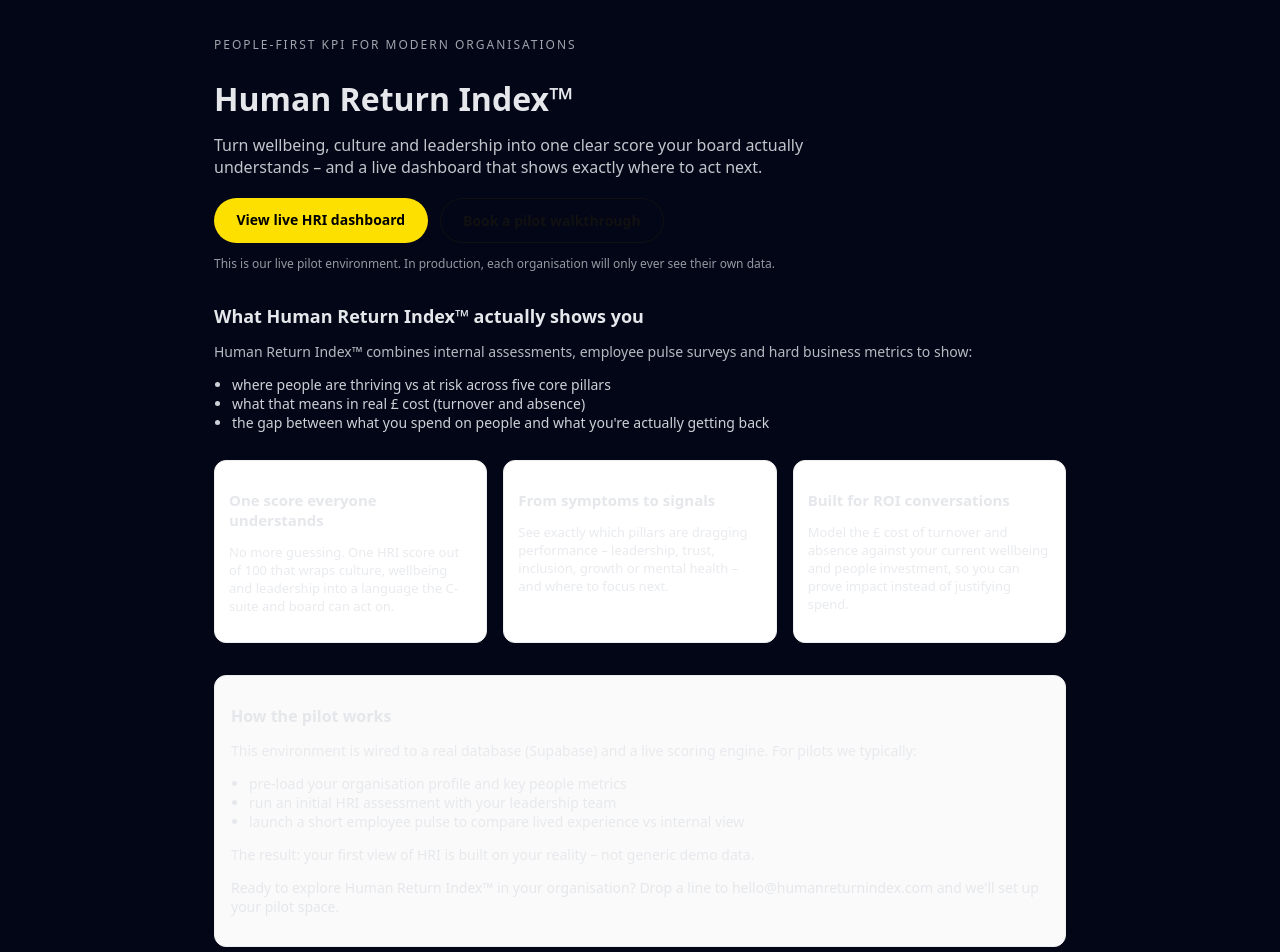
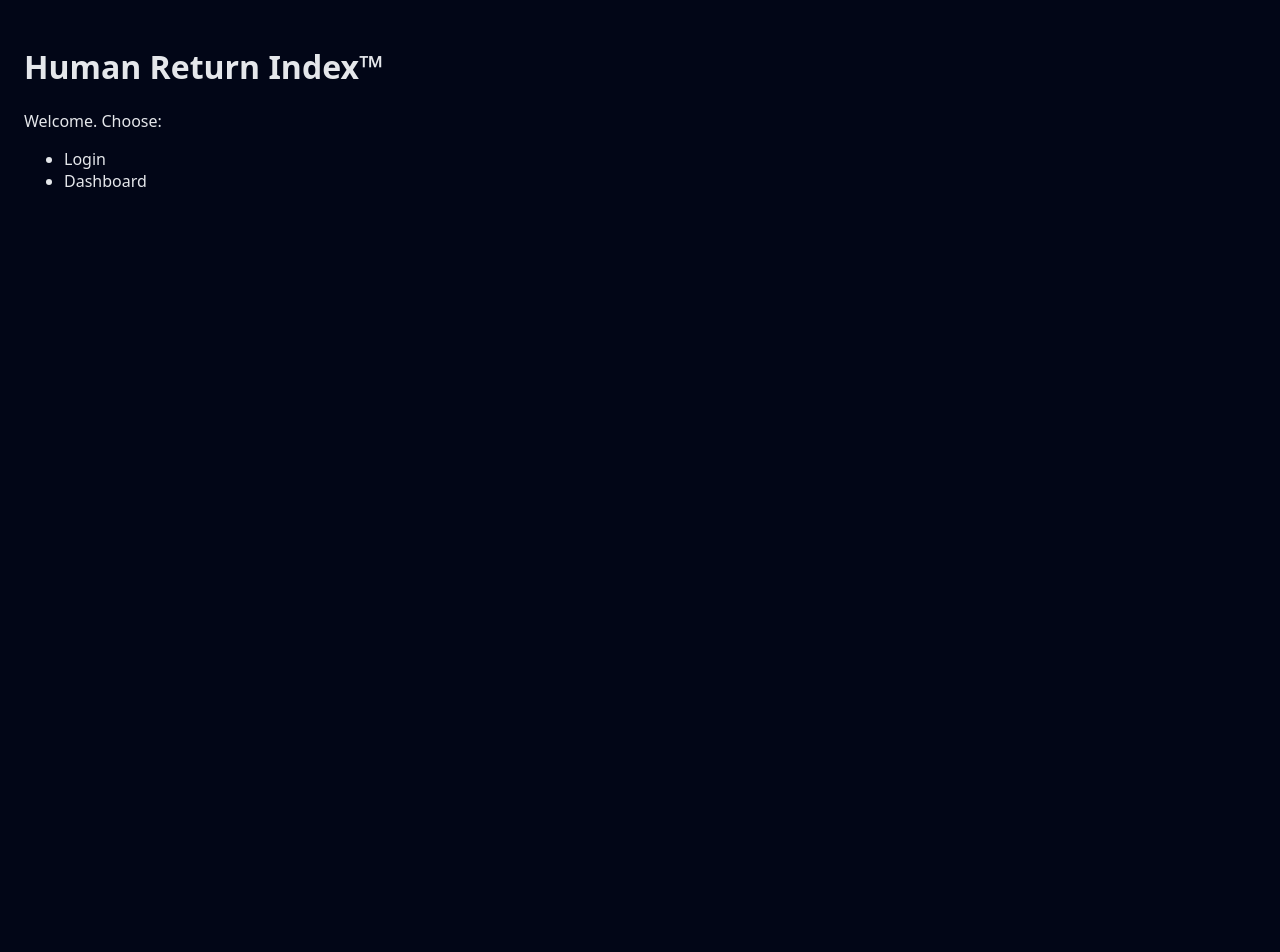
Before and after one commit to KIRSTYHRI/human-return-index, a Next.js app: page / in a window 1280 px wide. Shown: the top 952 px of the page. After the commit the page ends 800 px from the top, so only its background shows below. Built offline with nearby package versions, Linux system fonts and the light colour scheme.

Commit message:
Restore App Router home page

```diff
--- a/src/app/page.jsx
+++ b/src/app/page.jsx
@@ -1,221 +1,14 @@
-export default function HomePage() {
+import Link from "next/link";
+
+export default function Home() {
   return (
-    <main
-      style={{
-        padding: 24,
-        maxWidth: 900,
-        margin: "0 auto",
-        fontFamily: "system-ui",
-      }}
-    >
-      {/* HERO */}
-      <section style={{ marginBottom: 32 }}>
-        <p
-          style={{
-            fontSize: 12,
-            letterSpacing: 2,
-            textTransform: "uppercase",
-            opacity: 0.7,
-            marginBottom: 8,
-          }}
-        >
-          People-first KPI for modern organisations
-        </p>
-
-        <h1
-          style={{
-            fontSize: 32,
-            fontWeight: 800,
-            lineHeight: 1.2,
-            marginBottom: 12,
-          }}
-        >
-          Human Return Index™
-        </h1>
-
-        <p
-          style={{
-            fontSize: 16,
-            opacity: 0.85,
-            marginBottom: 20,
-            maxWidth: 620,
-          }}
-        >
-          Turn wellbeing, culture and leadership into one clear score your board
-          actually understands – and a live dashboard that shows exactly where
-          to act next.
-        </p>
-
-        <div style={{ display: "flex", gap: 12, marginBottom: 12 }}>
-          <a
-            href="/dashboard"
-            style={{
-              display: "inline-block",
-              padding: "0.75rem 1.4rem",
-              borderRadius: 999,
-              backgroundColor: "#fee000",
-              color: "#000",
-              fontWeight: 700,
-              textDecoration: "none",
-              fontSize: 14,
-            }}
-          >
-            View live HRI dashboard
-          </a>
-
-          <a
-            href="mailto:hello@humanreturnindex.com?subject=HRI%20Pilot%20Enquiry"
-            style={{
-              display: "inline-block",
-              padding: "0.75rem 1.4rem",
-              borderRadius: 999,
-              border: "1px solid #111",
-              color: "#111",
-              fontWeight: 600,
-              textDecoration: "none",
-              fontSize: 14,
-            }}
-          >
-            Book a pilot walkthrough
-          </a>
-        </div>
-
-        <p style={{ fontSize: 12, opacity: 0.65 }}>
-          This is our live pilot environment. In production, each organisation
-          will only ever see their own data.
-        </p>
-      </section>
-
-      {/* WHAT HRI SHOWS */}
-      <section style={{ marginBottom: 28 }}>
-        <h2
-          style={{
-            fontSize: 18,
-            fontWeight: 700,
-            marginBottom: 8,
-          }}
-        >
-          What Human Return Index™ actually shows you
-        </h2>
-        <p style={{ fontSize: 14, opacity: 0.8, marginBottom: 12 }}>
-          Human Return Index™ combines internal assessments, employee pulse
-          surveys and hard business metrics to show:
-        </p>
-
-        <ul
-          style={{
-            fontSize: 14,
-            opacity: 0.9,
-            paddingLeft: 18,
-            marginBottom: 8,
-          }}
-        >
-          <li>where people are thriving vs at risk across five core pillars</li>
-          <li>what that means in real £ cost (turnover and absence)</li>
-          <li>
-            the gap between what you spend on people and what you&apos;re
-            actually getting back
-          </li>
-        </ul>
-      </section>
-
-      {/* VALUE BLOCKS */}
-      <section
-        style={{
-          display: "grid",
-          gridTemplateColumns: "repeat(auto-fit, minmax(260px, 1fr))",
-          gap: 16,
-          marginBottom: 32,
-        }}
-      >
-        <ValueCard
-          title="One score everyone understands"
-          body="No more guessing. One HRI score out of 100 that wraps culture, wellbeing and leadership into a language the C-suite and board can act on."
-        />
-        <ValueCard
-          title="From symptoms to signals"
-          body="See exactly which pillars are dragging performance – leadership, trust, inclusion, growth or mental health – and where to focus next."
-        />
-        <ValueCard
-          title="Built for ROI conversations"
-          body="Model the £ cost of turnover and absence against your current wellbeing and people investment, so you can prove impact instead of justifying spend."
-        />
-      </section>
-
-      {/* PILOT EXPLAINER */}
-      <section
-        style={{
-          borderRadius: 12,
-          border: "1px solid #eee",
-          padding: 16,
-          background: "#fafafa",
-        }}
-      >
-        <h2
-          style={{
-            fontSize: 16,
-            fontWeight: 700,
-            marginBottom: 8,
-          }}
-        >
-          How the pilot works
-        </h2>
-        <p style={{ fontSize: 14, opacity: 0.85, marginBottom: 8 }}>
-          This environment is wired to a real database (Supabase) and a live
-          scoring engine. For pilots we typically:
-        </p>
-        <ul
-          style={{
-            fontSize: 14,
-            opacity: 0.9,
-            paddingLeft: 18,
-            marginBottom: 8,
-          }}
-        >
-          <li>pre-load your organisation profile and key people metrics</li>
-          <li>run an initial HRI assessment with your leadership team</li>
-          <li>
-            launch a short employee pulse to compare lived experience vs
-            internal view
-          </li>
-        </ul>
-        <p style={{ fontSize: 14, opacity: 0.9 }}>
-          The result: your first view of HRI is built on your reality – not
-          generic demo data.
-        </p>
-        <p style={{ fontSize: 14, marginTop: 10 }}>
-          Ready to explore Human Return Index™ in your organisation? Drop a line
-          to{" "}
-          <a href="mailto:hello@humanreturnindex.com">
-            hello@humanreturnindex.com
-          </a>{" "}
-          and we&apos;ll set up your pilot space.
-        </p>
-      </section>
+    <main style={{ padding: 24, fontFamily: "system-ui" }}>
+      <h1>Human Return Index™</h1>
+      <p>Welcome. Choose:</p>
+      <ul>
+        <li><Link href="/login">Login</Link></li>
+        <li><Link href="/dashboard">Dashboard</Link></li>
+      </ul>
     </main>
   );
 }
-
-function ValueCard({ title, body }) {
-  return (
-    <div
-      style={{
-        borderRadius: 12,
-        border: "1px solid #eee",
-        padding: 14,
-        background: "white",
-      }}
-    >
-      <h3
-        style={{
-          fontSize: 15,
-          fontWeight: 700,
-          marginBottom: 6,
-        }}
-      >
-        {title}
-      </h3>
-      <p style={{ fontSize: 13, opacity: 0.85 }}>{body}</p>
-    </div>
-  );
-}
```
